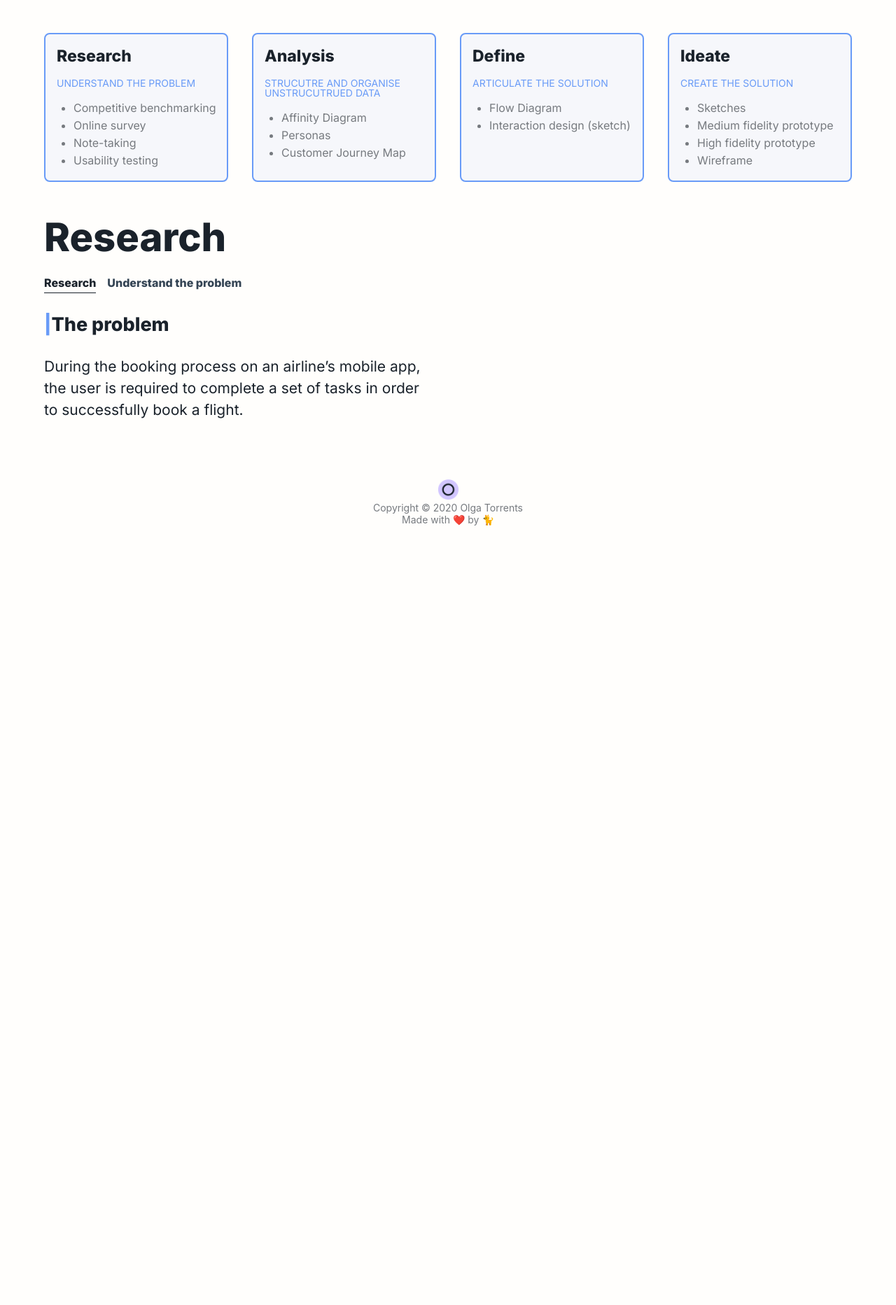
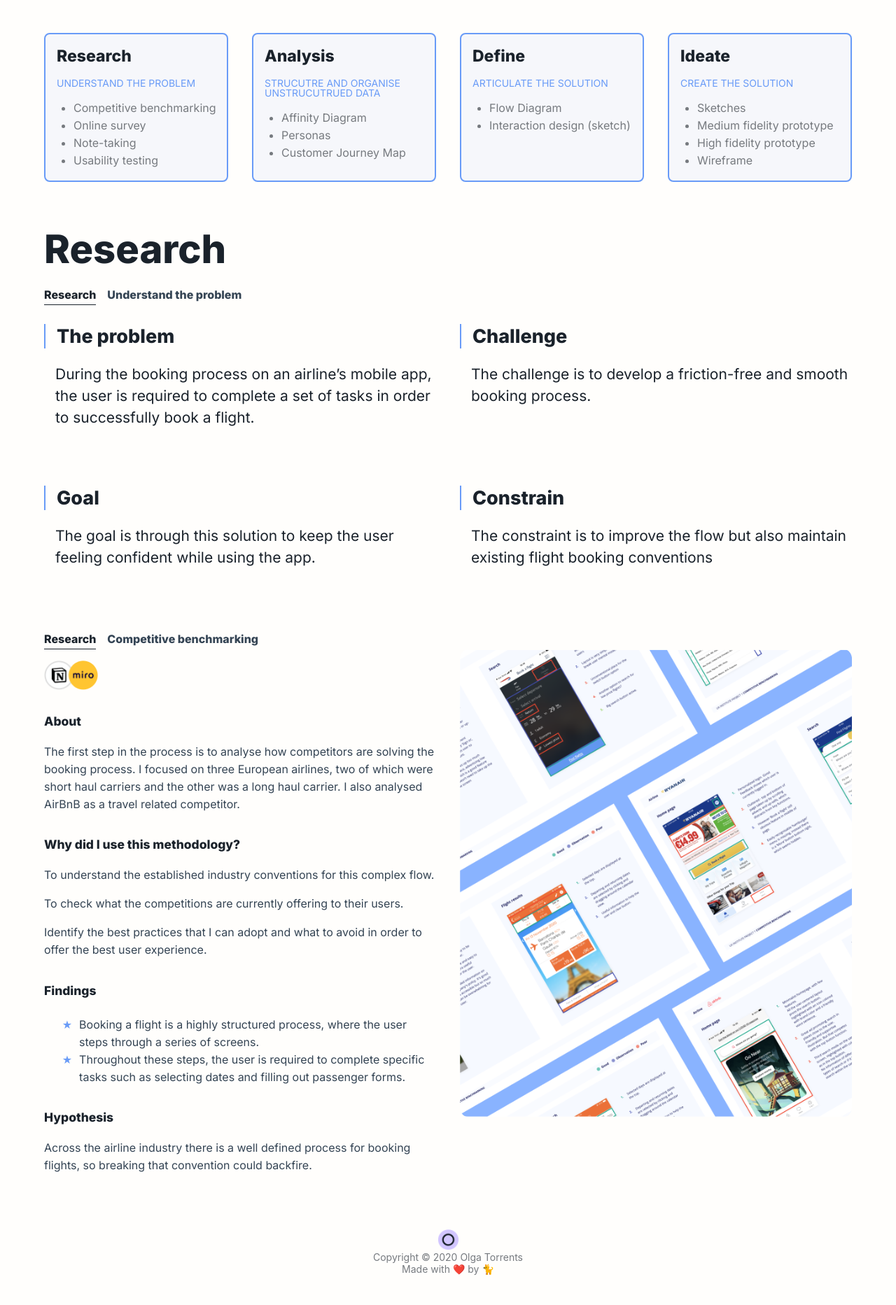
Before and after one commit to stephenoken/ots.github.io, a Jekyll site: the page built from _study_cases/ifly.html, in a window 1280 px wide. Shown: the part 1227-3092 px from the top of the page at 70% size. Built offline with Jekyll 4.4.1, drawn with Linux system fonts in a browser that asks for light colours; before the commit the page ends 2020 px from its top, so only the background shows below that.

Commit message:
Added more scetions to ifly post

```diff
--- a/_sass/_layout.scss
+++ b/_sass/_layout.scss
@@ -56,7 +56,7 @@
         $content-margin: 1rem ;
 
         background: #F6F7FB;
-        border: 2px solid #699BF7;
+        border: 2px solid $ifly-theme-color;
         box-sizing: border-box;
         border-radius: 8px;
 
@@ -74,7 +74,7 @@
             font-size: 14px;
             line-height: 14px;
             /* or 100% */
-            color: #699BF7;
+            color: $ifly-theme-color;
         }
         ul {
             font-style: normal;
@@ -85,9 +85,18 @@
         }
     }
 
-    .list-point {
-        color: #699BF7;
-        display: inline-flex;
+    .list-paragragh {
+        h3 {
+            padding-left: 1rem;
+            border-left: $ifly-theme-color 2px solid;
+            margin-bottom: 0%;
+        }
+        p {
+            padding-left: 1rem;;
+        }
+
+        // display: inline-flex;
+
     }
 
 }
@@ -99,6 +108,13 @@
         grid-gap: 34px;
     }
 
+    // .col-1-sm {
+    //     @include element-display()
+    //     @media screen and (max-width: 900px) {
+
+    //     }
+    // }
+
     .col-4 {
         @include element-display;
         grid-template-columns: 1fr 1fr 1fr 1fr;
@@ -107,6 +123,7 @@
     }
 
     .section-with-subheading {
+        margin: 3em 0%;
         h2 {
             margin-bottom: 0.25em;
         }
@@ -118,6 +135,11 @@
             display: inline-flex;
         }
 
+        .tools-img {
+            margin: 1rem 0%;
+            width: 77px;
+        }
+
         .title {
             border-bottom: 1px solid $base-font-color;
             padding-bottom: 2px;
@@ -127,4 +149,26 @@
             color: #344454;
         }
     }
+
+    .text-content {
+        h5 {
+            margin-bottom: 0%;
+        }
+        p, dd{
+            font-style: normal;
+            font-weight: normal;
+            font-size: 16px;
+            line-height: 25px;
+            color: #344454;
+        }
+
+        dd {
+            &::marker {
+                color: $ifly-theme-color;
+            }
+            display: list-item;
+            list-style: "★";
+            padding-inline-start: 1ch;
+        }
+    }
 }
--- a/_sass/_theme.scss
+++ b/_sass/_theme.scss
@@ -1,3 +1,5 @@
 $base-font-color: #1A222B;
 $background-color: #FFFEFC;
 $site-wide-margin: 3em 3em;
+
+$ifly-theme-color:  #699BF7;
--- a/_study_cases/ifly.html
+++ b/_study_cases/ifly.html
@@ -79,12 +79,62 @@ layout: default
         <h2>Research</h2>
         <div class="subheading"> <div class="title">Research</div>&emsp;<div class="ancillary-text">Understand the problem</div></div>
         <div class="col-2">
-            <div>
-                <h3><div class="list-point">|</div>The problem</h3>
+            <div class="list-paragragh">
+                <h3>The problem</h3>
                 <p>
                     During the booking process on an airline’s mobile app, the user is required to complete a set of tasks in order to successfully book a flight.
                 </p>
             </div>
+            <div class="list-paragragh">
+                <h3>Challenge</h3>
+                <p>
+                    The challenge is to develop a friction-free and smooth booking process.
+                </p>
+            </div>
+            <div class="list-paragragh">
+                <h3>Goal</h3>
+                <p>
+                    The goal is through this solution to keep the user feeling confident while using the app.
+                </p>
+            </div>
+            <div class="list-paragragh">
+                <h3>Constrain</h3>
+                <p>
+                    The constraint is to improve the flow but also maintain existing flight booking conventions
+                </p>
+            </div>
+        </div>
+        <!-- Add hero image here  -->
+    </div>
+    <div class="section-with-subheading">
+        <div class="subheading"> <div class="title">Research</div>&emsp;<div class="ancillary-text">Competitive benchmarking</div></div>
+        <div class="col-2">
+           <div class="text-content">
+                <img src="{{ site.url }}/assets/images/{{ page.title }}/notion-miro-logo.png" alt="notion miro logo" class="tools-img">
+               <h5>About</h5>
+               <p>
+                The first step in the process is to analyse how competitors are solving the booking process.  I focused on three European airlines, two of which were short haul carriers and the other was a long haul carrier. I also analysed AirBnB as a travel related competitor.
+               </p>
+               <h5>Why did I use this methodology?</h5>
+               <p>To understand the established industry conventions for this complex flow. </p>
+               <p>To check what the competitions are currently offering to their users.</p>
+               <p>Identify the best practices that I can adopt and what to avoid in order to offer the best user experience.</p>
+               <h5>Findings</h5>
+                <dl>
+                    <dd>
+                        Booking a flight is a highly structured process, where the user steps through a series of screens.
+                    </dd>
+                    <dd>
+                        Throughout these steps, the user is required to complete specific tasks such as selecting dates and filling out passenger forms.
+                    </dd>
+                </dl>
+                <h5>Hypothesis</h5>
+                <p>Across the airline industry there is a well defined process for booking flights, so breaking that convention could backfire.
+                </p>
+           </div>
+           <div>
+            <img src="{{ site.url }}/assets/images/{{ page.title }}/benchmark-1.png" alt="notion miro logo">
+            </div>
         </div>
     </div>
 </div>
```
Also changed, not shown: assets/images/ifly/benchmark-1.png (added), assets/images/ifly/notion-miro-logo.png (added).
